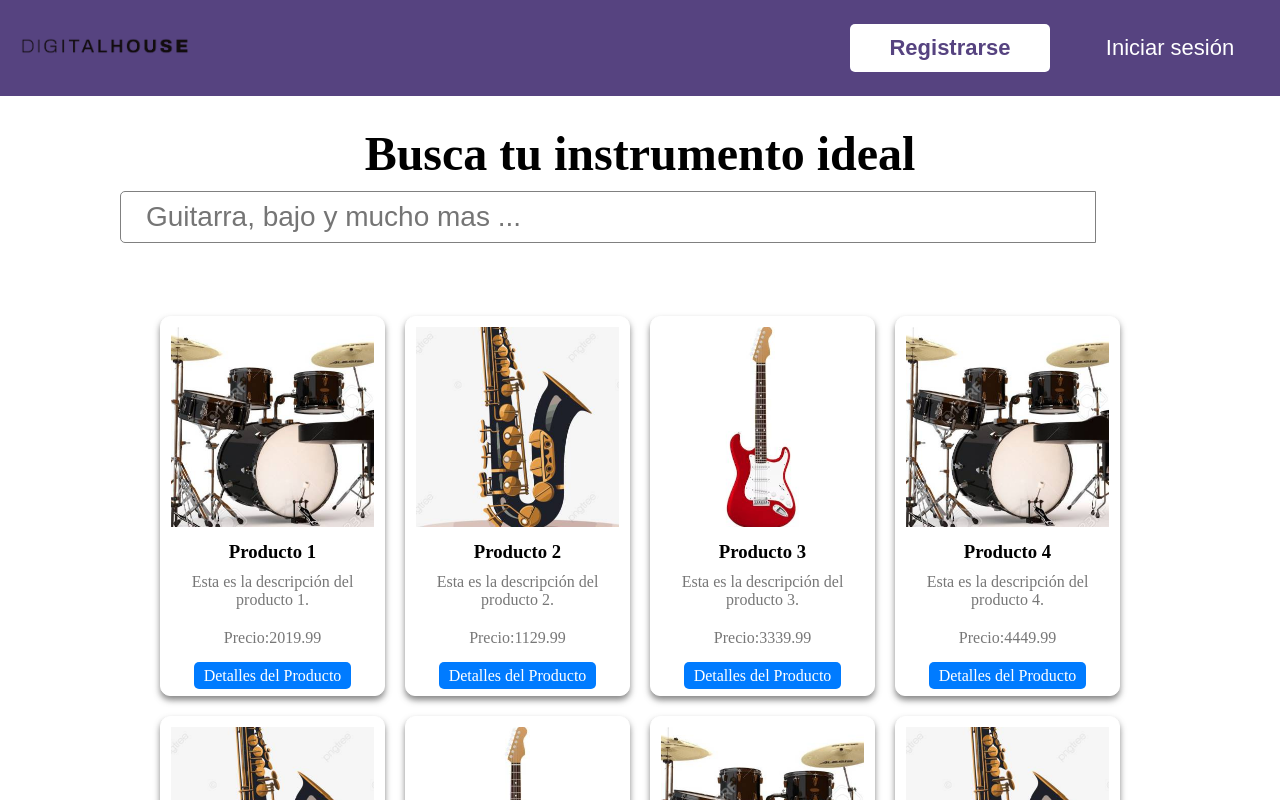
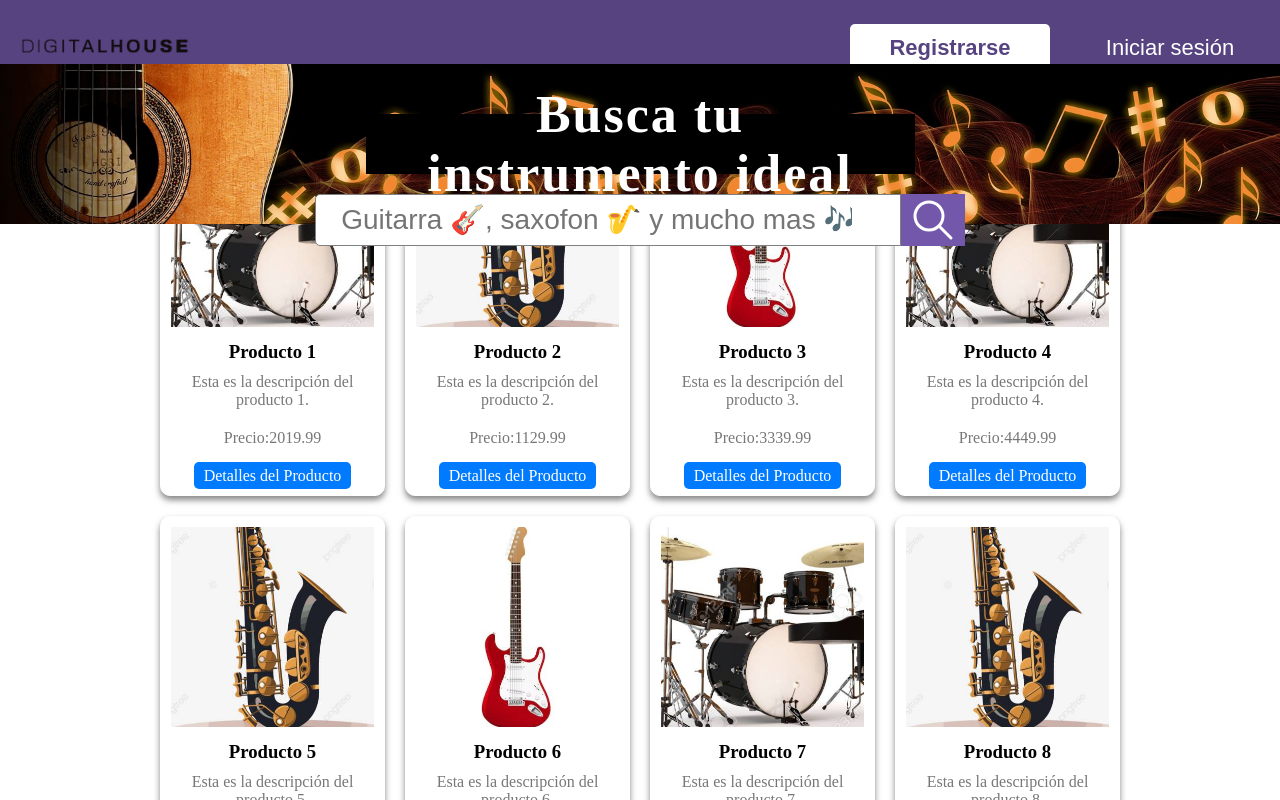
Before and after one commit to JavierNicolasRamos/proyecto-integrador-front, a React (Vite) app: page /home in a window 1280 px wide. Shown: the top 800 px of the page. Built offline with nearby package versions, Linux system fonts and the light colour scheme.

Commit message:
feat: Searchbar in the home was modified

```diff
--- a/src/components/SearchBar.jsx
+++ b/src/components/SearchBar.jsx
@@ -1,4 +1,5 @@
 import { SearchIcon } from './SearchIcon'
+import '../styles/SearchBar.css'
 
 export const SearchBar = () => {
   return (
@@ -7,7 +8,7 @@ export const SearchBar = () => {
       <form method="GET" className="header__search-bar__form">
         <input
           className="header__search-bar__form__input"
-          placeholder="Guitarra, bajo y mucho mas ..."
+          placeholder="Guitarra 🎸, saxofon 🎷 y mucho mas 🎶"
           type="search"
           name=""
           id=""
--- /dev/null
+++ b/src/styles/SearchBar.css
@@ -0,0 +1,61 @@
+.header__search-bar {
+  width: 100%;
+  height: 20vh;
+  position: fixed;
+  margin: 0 auto;
+  top: 8vh;
+  background-size: cover;
+  background-image: url('../images/banner.jpg');
+  background-position: center;
+  background-repeat: no-repeat;
+}
+
+.header__search-bar__title{
+  font-size: 52px;
+  text-align: center;
+  display: flex;
+  align-items: center;
+  justify-content: center;
+  color: var(--white);
+  font-weight: bolder;
+  background-color: black;
+  width: 45%;
+  padding: 30px;
+  margin: 20px auto;
+  height: 50px;
+  letter-spacing: 2px;
+}
+
+.header__search-bar__form{
+  display: flex;
+  align-items: center;
+  justify-content: center;
+  width: 80%;
+  margin: 0 auto;
+}
+
+.header__search-bar__form__button{
+  padding: 0;
+  background-color: var(--victoria-700);
+  border: none;
+  height: 52px;
+  padding: 2px;
+}
+
+.header__search-bar__form__button{
+  cursor: pointer;
+}
+
+.header__search-bar__form__input{
+  height: 48px;
+  width: 60%;
+  padding: 25px;
+  font-size: 28px;
+  border-radius: 5px 0px 0px 5px;
+  border: 1px solid grey;
+}
+
+.header__search-bar__form__input:focus{
+  outline: none;
+  border: 1px solid #3483fa;
+}
```
